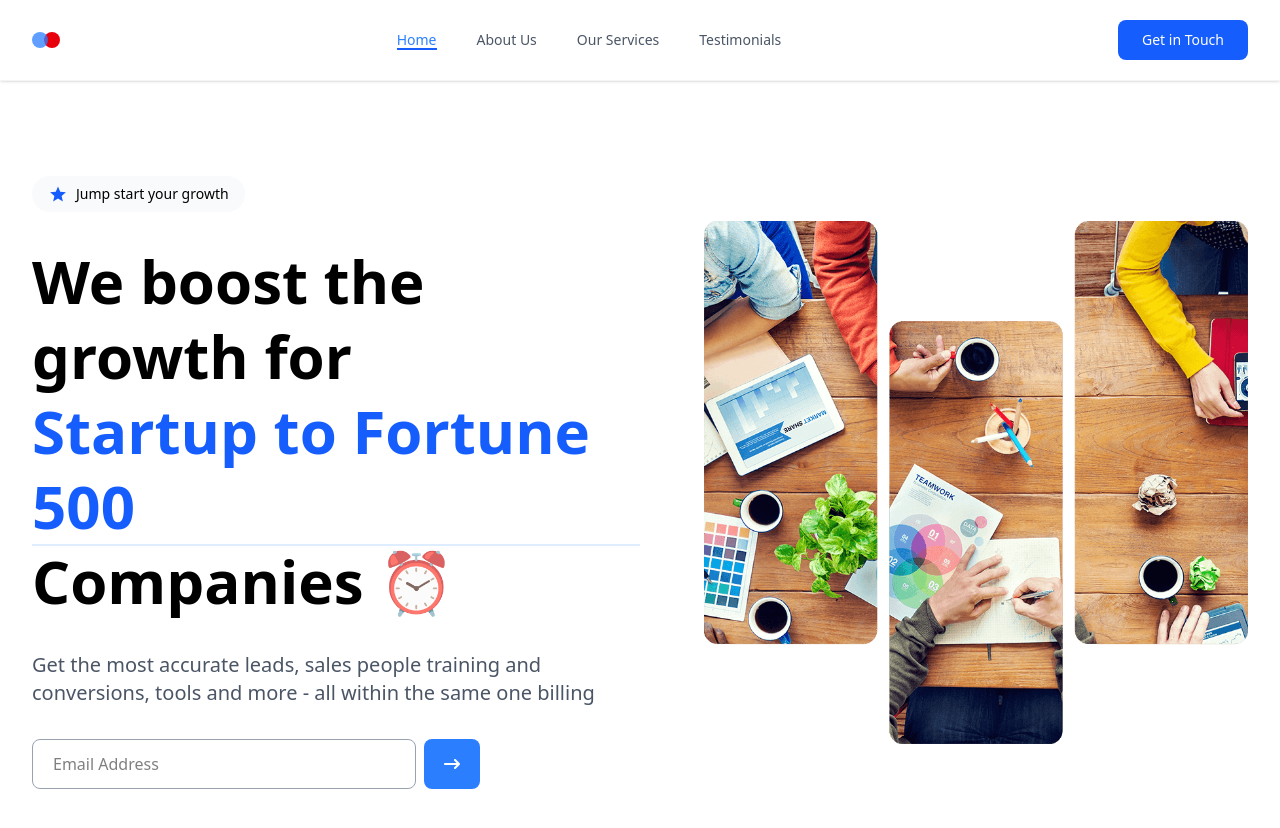
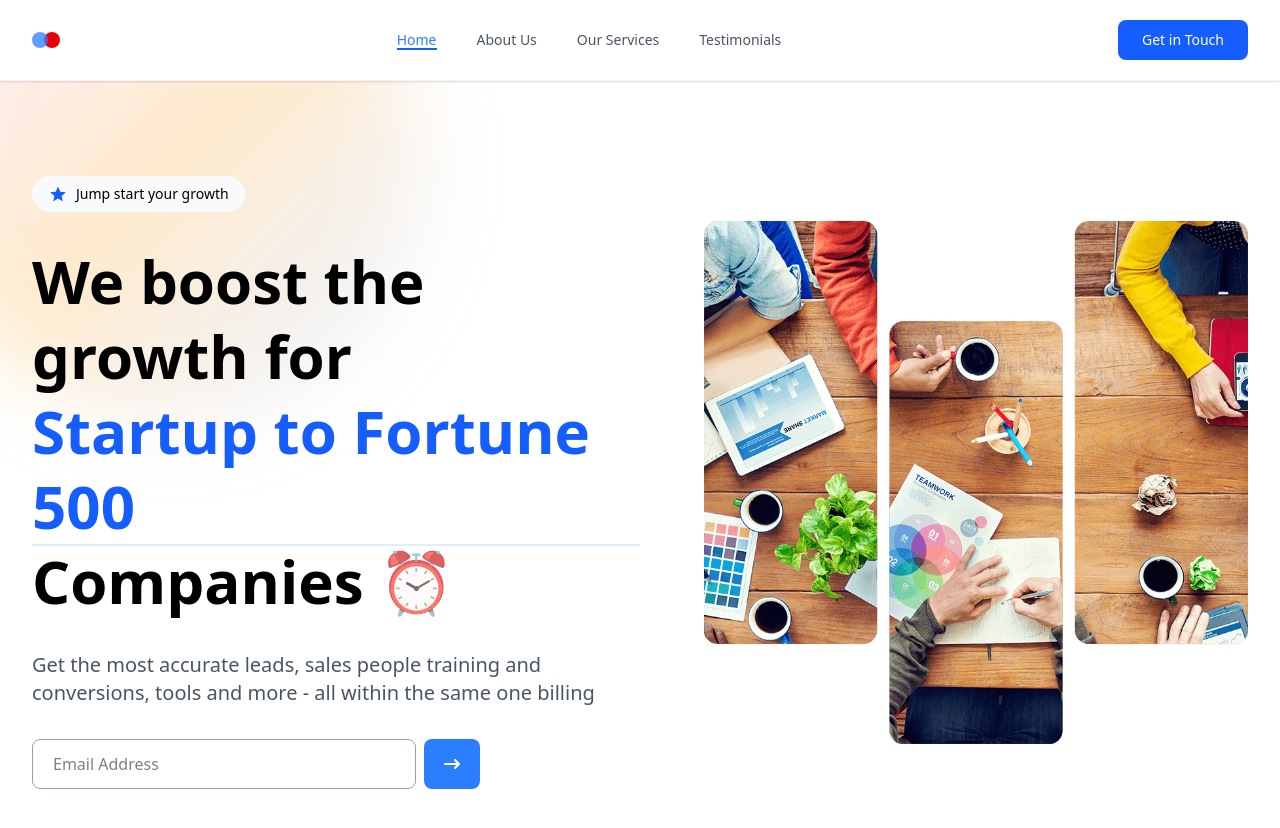
Before and after one commit to Creative-mindset21/react-landing-page, a React (Vite) app: page / in a window 1280 px wide. Shown: the top 828 px of the page. Built offline with nearby package versions, Linux system fonts and the light colour scheme.

Commit message:
added a gradient background to the hero page

```diff
--- a/src/App.jsx
+++ b/src/App.jsx
@@ -5,8 +5,11 @@ import Hero from "./components/Hero";
 const App = () => {
   return (
     <main className="relative min-h-screen overflow-x-hidden">
-      <NavBar />
-      <Hero />
+      <div className="absolute -top-20 -left-20 h-[500px] w-[500px] bg-gradient-to-tl from-blue-300/20 via-amber-500/20 to-pink-300/20 rounded-full blur-2xl -z-10"></div>
+      <div className="overflow-hidden">
+        <NavBar />
+        <Hero />
+      </div>
     </main>
   );
 };
```
